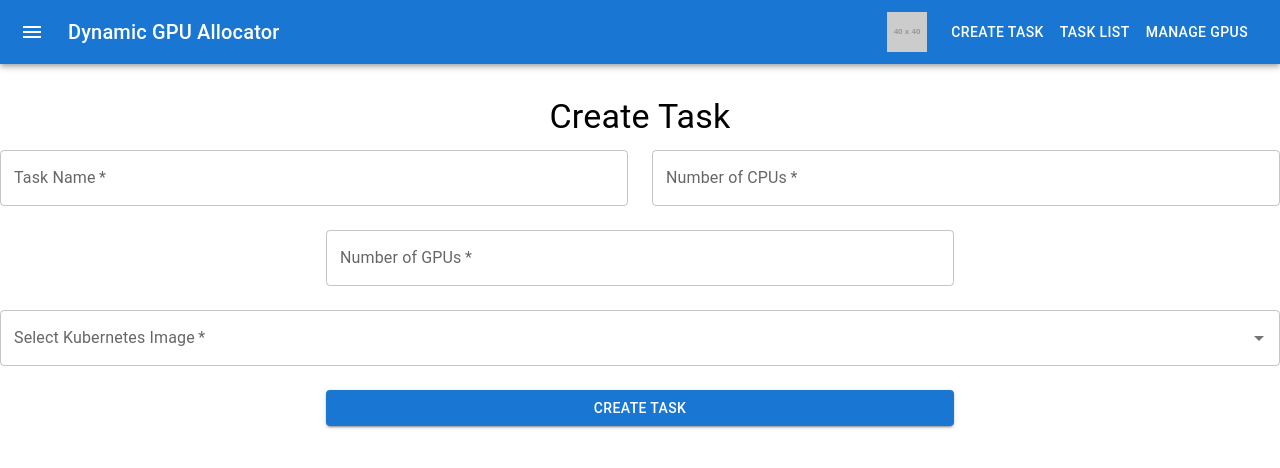
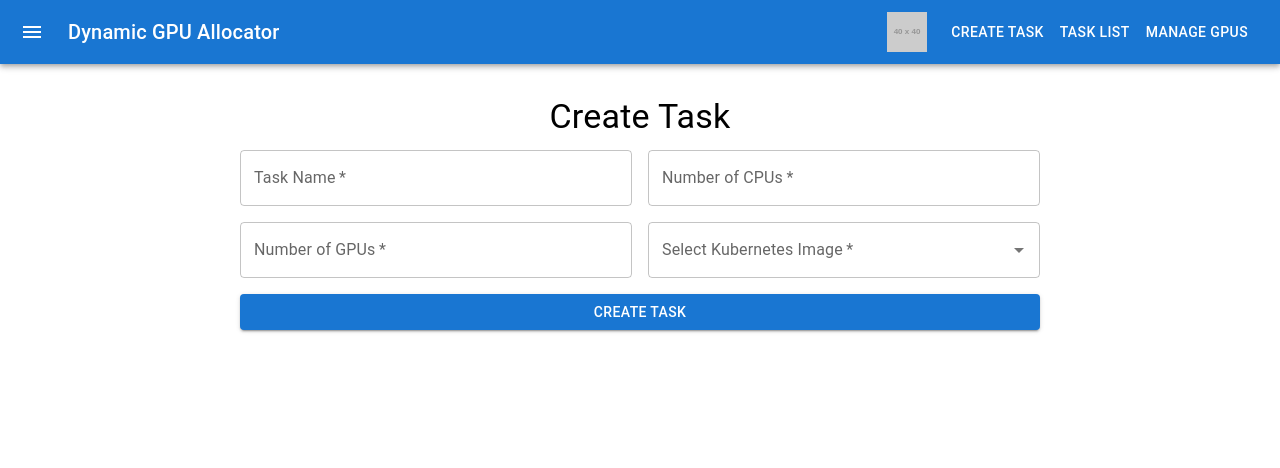
Before and after one commit to sravangorati2001/Dynamic-GPU-CPU-Allocation-framework, a React (Create React App) app in the folder frontend/: page / in a window 1280 px wide. Shown: the top 468 px of the page. Built offline with nearby package versions, Linux system fonts and the light colour scheme.

Commit message:
delete pods

```diff
--- a/frontend/src/components/TaskForm.js
+++ b/frontend/src/components/TaskForm.js
@@ -33,7 +33,6 @@ function TaskForm() {
   const handleSubmit = (e) => {
     e.preventDefault();
 
-    // Prepare the payload to send to the backend
     const payload = {
       taskName: formData.taskName,
       cpus: formData.cpus,
@@ -41,7 +40,6 @@ function TaskForm() {
       imageName: formData.selectedImage
     };
 
-    // Make the API request to the backend
     fetch('http://localhost:8080/create-pod', {
       method: 'POST',
       headers: {
@@ -56,23 +54,20 @@ function TaskForm() {
         return response.json();
       })
       .then((data) => {
-        console.log('Success:', data);
         alert(`Task created successfully! Access URL: ${data.serviceURL}`);
       })
       .catch((error) => {
-        console.error('Error:', error);
         alert('Failed to create task');
       });
   };
 
-
   return (
-    <Box sx={{ mt: 4 }}>
+    <Box sx={{ mt: 4, maxWidth: 800, mx: 'auto' }}>
       <Typography variant="h4" gutterBottom textAlign="center">
         Create Task
       </Typography>
       <form onSubmit={handleSubmit}>
-        <Grid container spacing={3} justifyContent="center">
+        <Grid container spacing={2} justifyContent="center">
           <Grid item xs={12} sm={6}>
             <TextField
               fullWidth
@@ -108,7 +103,7 @@ function TaskForm() {
               required
             />
           </Grid>
-          <Grid item xs={12}>
+          <Grid item xs={12} sm={6}>
             <Autocomplete
               options={imageList}
               value={formData.selectedImage}
@@ -126,12 +121,12 @@ function TaskForm() {
           </Grid>
           {formData.selectedImage && (
             <Grid item xs={12}>
-              <Typography variant="body1">
+              <Typography variant="body1" textAlign="center">
                 Selected Image: {formData.selectedImage}
               </Typography>
             </Grid>
           )}
-          <Grid item xs={12} sm={6}>
+          <Grid item xs={12}>
             <Button
               variant="contained"
               color="primary"
```
Also changed, not shown: 1 other file (tests, documents, lock files or other folders).
